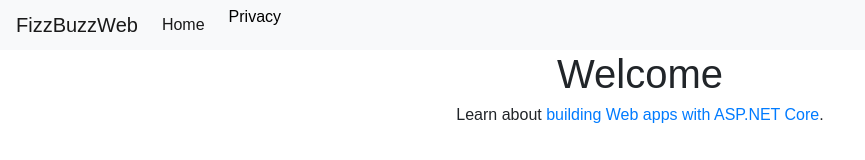
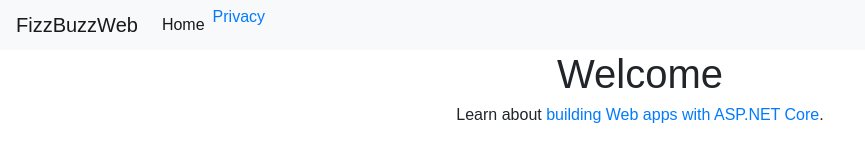
Before and after one commit to jinine/react_lab10, a React (Create React App) app: page / in a window 1280 px wide. Shown: the top 160 px of the page, without its empty margins (0-865 px from the left). Built offline with nearby package versions, Linux system fonts and the light colour scheme.

Commit message:
test link

```diff
--- a/src/Navbar.js
+++ b/src/Navbar.js
@@ -24,7 +24,7 @@ const NavBar = () => (
               <a class="nav-link" href="/">Home <span class="sr-only">(current)</span></a>
             </li>
             <li class="nav-item">
-              <Link to="/Privacy" style={navStyle.header}>Privacy</Link>
+              <a class="Privacy" href="/">Privacy</a>
             </li>
           </ul>
 
```
